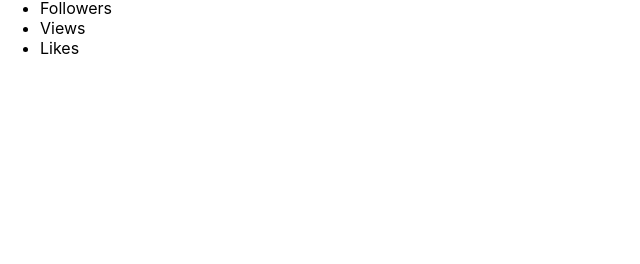
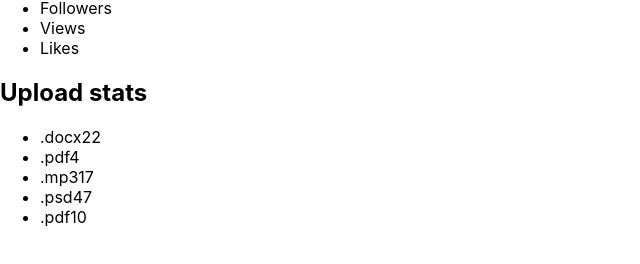
Before and after one commit to IvashkaVIP/goit-react-hw-01-components, a React (Create React App) app: page / in a window 1280 px wide. Shown: the part 430-694 px from the top of the page, without its empty margins (0-640 px from the left). Built offline with nearby package versions, Linux system fonts and the light colour scheme.

Commit message:
add statistic

```diff
--- a/src/App.jsx
+++ b/src/App.jsx
@@ -1,9 +1,11 @@
 import Profile from 'components/profile';
+import Statistic from 'components/statistic';
 import user from './user.json'
+import data from './data.json';
 
 const App = () => {
   return (
-    <div>
+    <>
       <Profile
         username={user.username}
         tag={user.tag}
@@ -11,7 +13,12 @@ const App = () => {
         avatar={user.avatar}
         stats={user.stats}
       />
-    </div>
+
+      <Statistic title="Upload stats" stats={data} />
+      {/* <Statistic stats={data} /> */}
+
+
+    </>
   );
 };
 
--- /dev/null
+++ b/src/components/statistic.js
@@ -0,0 +1,26 @@
+import PropTypes from 'prop-types';
+
+const Statistic = ({ title, stats }) => {
+  return (
+    <section class="statistics">
+      {title && <h2>{title}</h2>}
+
+      <ul class="stat-list">
+        {stats.map(item => (
+          <li key={item.id} class="item">
+            <span class="label">{item.label}</span>
+            <span class="percentage">{item.percentage}</span>
+          </li>
+        ))}
+      </ul>
+    </section>
+  );
+}
+
+Statistic.propTypes = {
+    title: PropTypes.string,
+    stats: PropTypes.arrayOf(PropTypes.shape({ id: PropTypes.string.isRequired })),
+  }
+
+
+export default Statistic;
```
Also changed, not shown: src/components/statistics.js (deleted).
